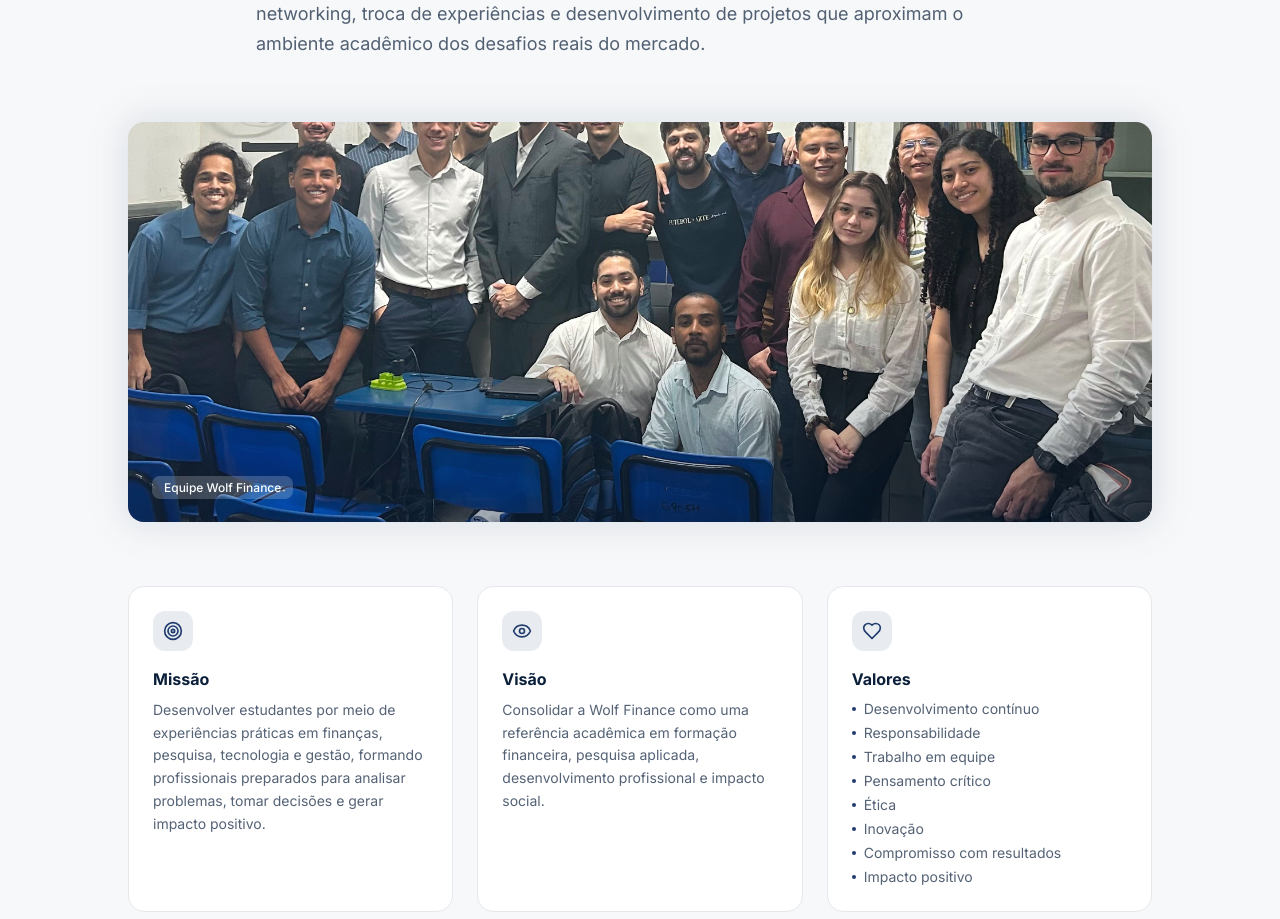
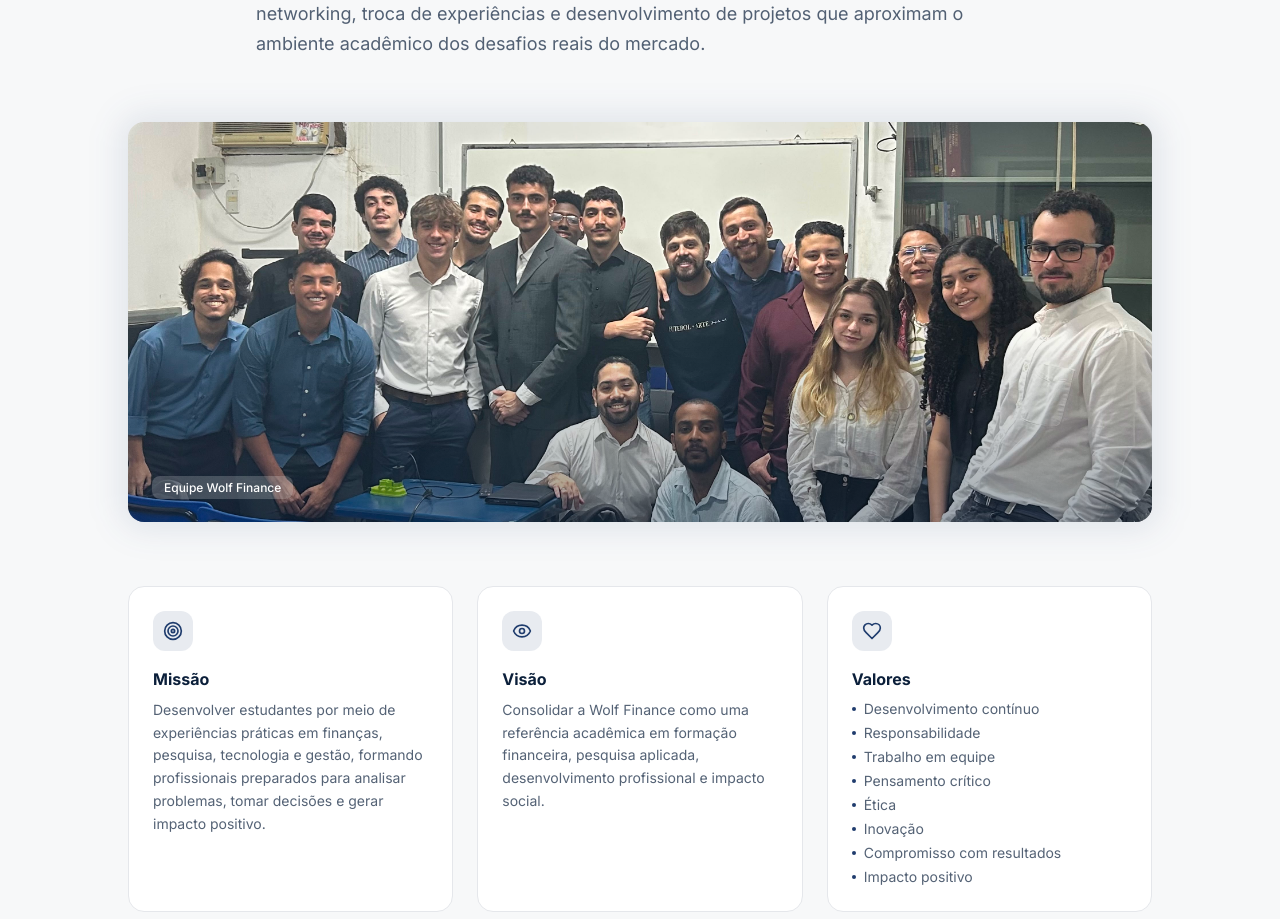
Before and after one commit to wolf-finance-rj/wolf-finance-rj.github.io, a Next.js app: page / in a window 1280 px wide. Shown: the part 1360-2279 px from the top of the page. Built offline with nearby package versions, Linux system fonts and the light colour scheme.

Commit message:
add foto novas

```diff
--- a/components/WolfSobre.tsx
+++ b/components/WolfSobre.tsx
@@ -58,7 +58,7 @@ export default function WolfSobre() {
               <img
                 src={img("/images/membros-wolf2.jpeg")}
                 alt="Membros da Wolf Finance"
-                className="w-full h-[220px] sm:h-[400px] object-cover object-[center_70%]"
+                className="w-full h-[220px] sm:h-[400px] object-cover object-[center_35%]"
               />
               <div className="absolute inset-0 bg-gradient-to-t from-wolf-navy/40 via-transparent to-transparent" />
               <div className="absolute bottom-4 left-4 sm:bottom-6 sm:left-6">
```
